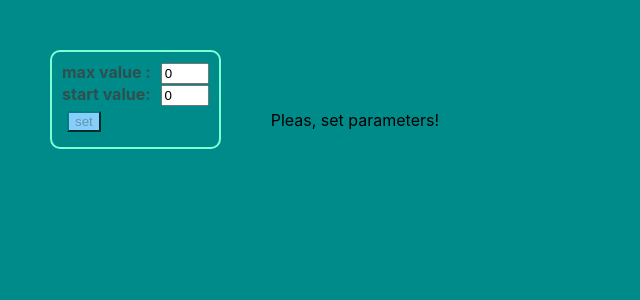
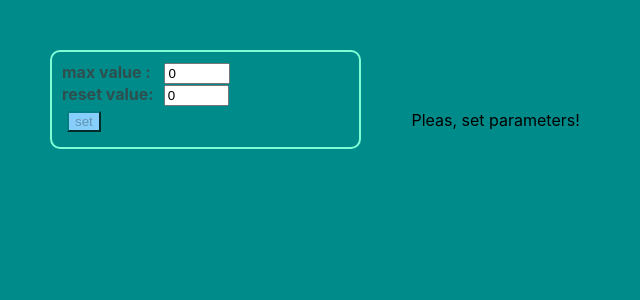
Before and after one commit to Grisha0404/counter, a React (Create React App) app: page / in a window 1280 px wide. Shown: the top 300 px of the page, without its empty margins (0-640 px from the left). Built offline with nearby package versions, Linux system fonts and the light colour scheme.

Commit message:
testReducer

```diff
--- a/src/SetCounter.tsx
+++ b/src/SetCounter.tsx
@@ -17,12 +17,12 @@ export const SetCounter: React.FC<SetCounterType> = ({
     return (
         <div>
             <div>
-                <b style={{color: 'darkslategrey'}}>max value :</b>
-                <input style={{width: 40, marginLeft:'10px'}} type={"number"} min={0} value={maxTitle} onChange={onChangeMaxTitleHandler}/>
+                <b style={{color: 'darkslategrey'}}>max value :  </b>
+                <input style={{width: '20%', marginLeft:'10px'}} type={"number"} min={0} value={maxTitle} onChange={onChangeMaxTitleHandler}/>
             </div>
             <div>
-                <b style={{color: 'darkslategrey'}}>start value:</b>
-                <input style={{width: 40, marginLeft:'10px'}} min={0} type={"number"} value={startTitle} onChange={onChangeStartTitleHandler}/>
+                <b style={{color: 'darkslategrey'}}>reset value:</b>
+                <input style={{width: '20%', marginLeft:'10px'}} min={0} type={"number"} value={startTitle} onChange={onChangeStartTitleHandler}/>
             </div>
         </div>
     );
```
